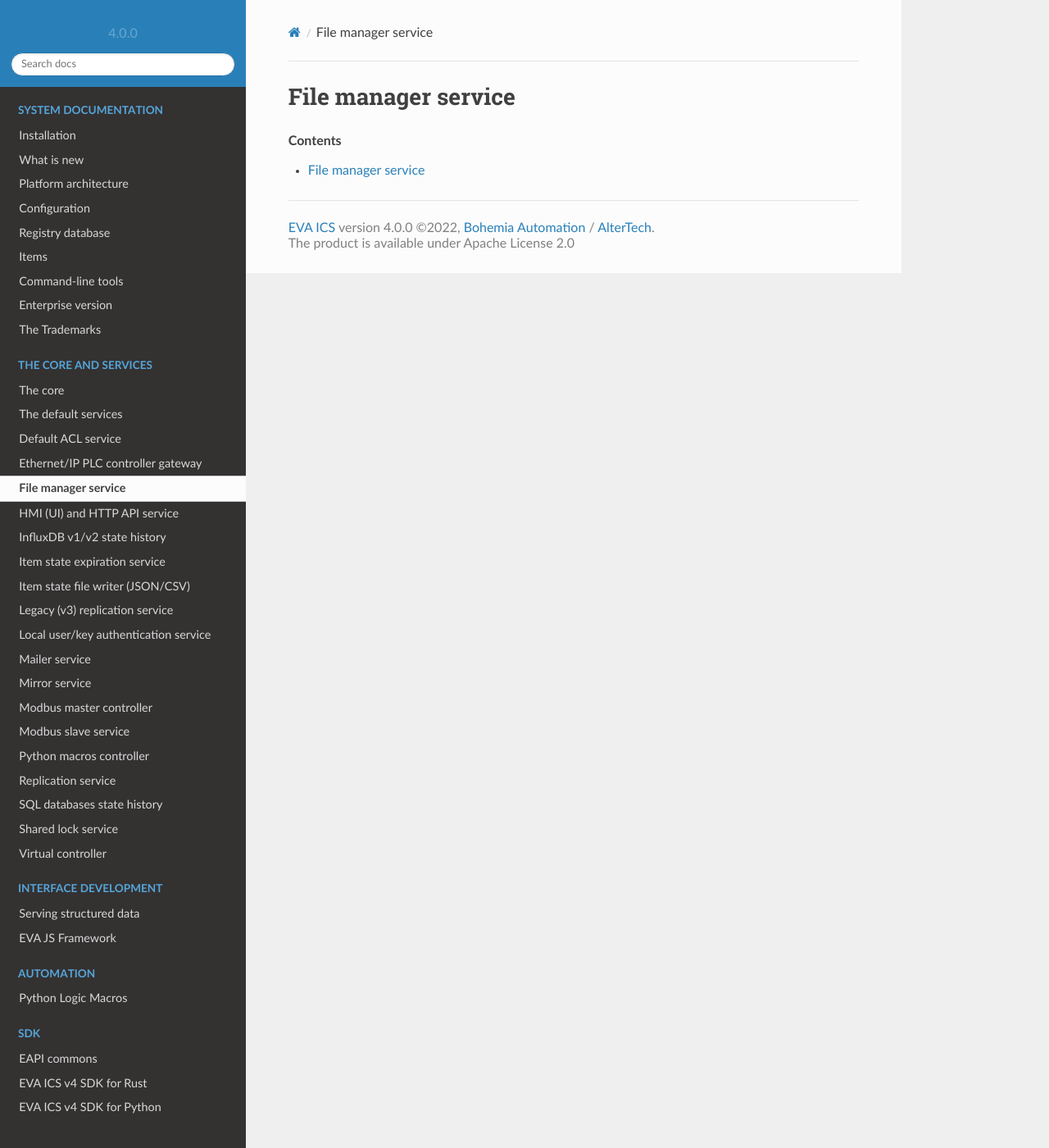
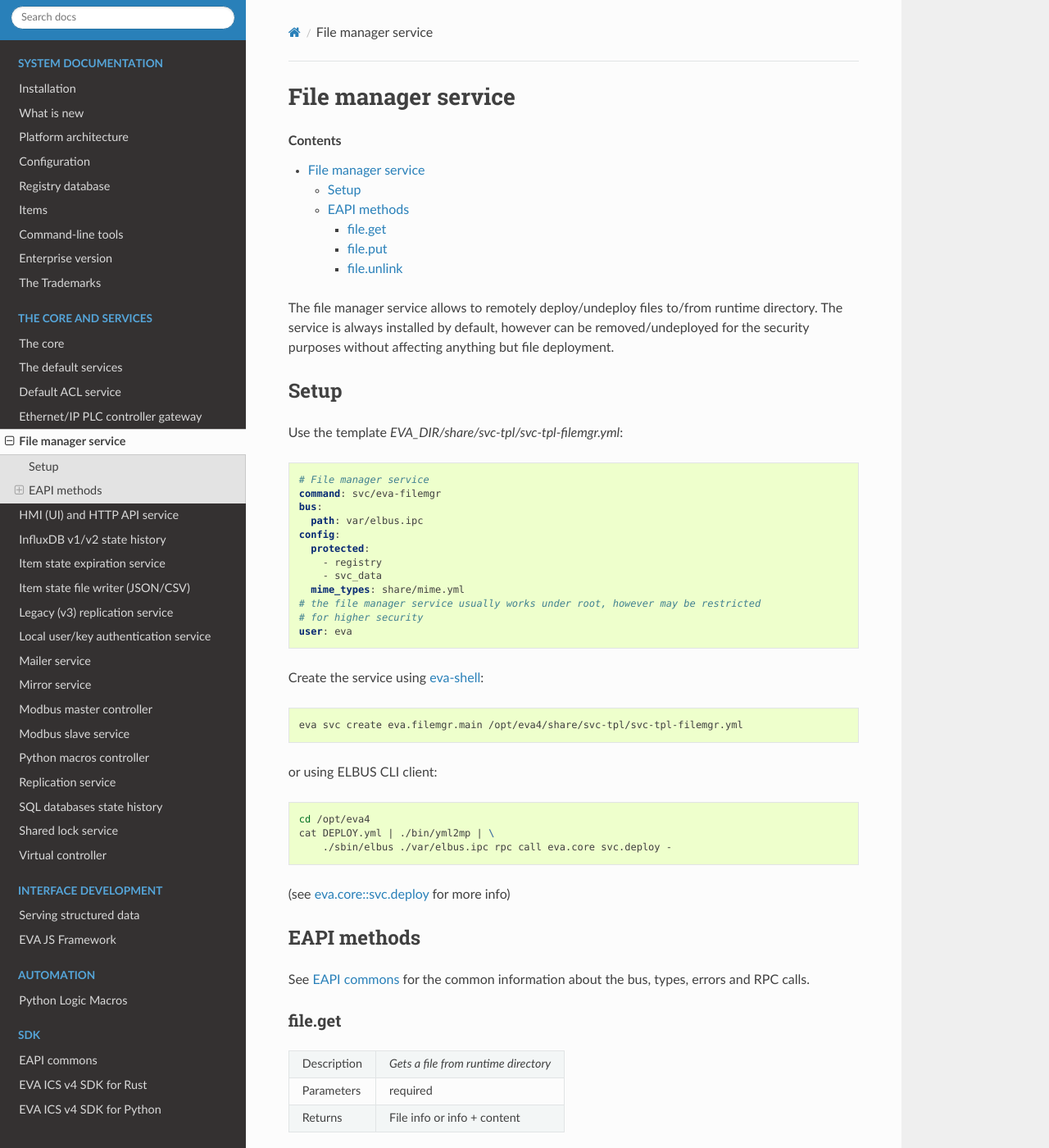
Before and after one commit to alttch/eva-doc, a Sphinx documentation site: the page built from doc/svc/eva-filemgr.rst, in a window 1280 px wide and 1400 px high. Shown: the whole window at 82% size. Built offline with Sphinx 7.4.7 and the Read the Docs theme 2.0.0, drawn with Linux system fonts in a browser that asks for light colours; pages that are not in the unit, such as notebooks, are missing from menus; some of the changed text lies outside the part shown.

Commit message:
filemgr eapi docs

```diff
--- a/doc/svc/eva-filemgr.rst
+++ b/doc/svc/eva-filemgr.rst
@@ -2,3 +2,154 @@ File manager service
 ********************
 
 .. contents::
+
+The file manager service allows to remotely deploy/undeploy files to/from
+runtime directory. The service is always installed by default, however can
+be removed/undeployed for the security purposes without affecting anything
+but file deployment.
+
+
+Setup
+=====
+
+Use the template *EVA_DIR/share/svc-tpl/svc-tpl-filemgr.yml*:
+
+.. literalinclude:: ../svc-tpl/svc-tpl-filemgr.yml
+   :language: yaml
+
+Create the service using :ref:`eva-shell`:
+
+.. code:: shell
+
+    eva svc create eva.filemgr.main /opt/eva4/share/svc-tpl/svc-tpl-filemgr.yml
+
+or using ELBUS CLI client:
+
+.. code:: shell
+
+    cd /opt/eva4
+    cat DEPLOY.yml | ./bin/yml2mp | \
+        ./sbin/elbus ./var/elbus.ipc rpc call eva.core svc.deploy -
+
+(see :ref:`eva.core::svc.deploy<eva.core__svc.deploy>` for more info)
+
+
+EAPI methods
+============
+
+See :doc:`/eapi` for the common information about the bus, types, errors and RPC calls.
+
+.. _eva.filemgr.main__file.get:
+
+file.get
+--------
+
+.. list-table::
+   :header-rows: 0
+
+   * - Description
+     - *Gets a file from runtime directory*
+   * - Parameters
+     - required
+   * - Returns
+     - File info or info + content
+
+.. list-table:: Parameters
+   :align: left
+
+   * - Name
+     - Type
+     - Description
+     - Required
+   * - **path**
+     - String
+     - Relative file path
+     - **yes**
+   * - **mode**
+     - String
+     - i/x/t/b (info, extended info, text, binary)
+     - no
+   * - **caller**
+     - String
+     - m/h (machine/human)
+     - no
+
+
+*Return payload example:*
+
+.. code:: json
+
+  {
+      "content_type": "application/x-yaml",
+      "modified": 1648693508.311287,
+      "path": "test.yml",
+      "permissions": 33188,
+      "size": 9
+  }
+
+
+.. _eva.filemgr.main__file.put:
+
+file.put
+--------
+
+.. list-table::
+   :header-rows: 0
+
+   * - Description
+     - *Puts a file into runtime directory*
+   * - Parameters
+     - required
+   * - Returns
+     - *nothing*
+
+.. list-table:: Parameters
+   :align: left
+
+   * - Name
+     - Type
+     - Description
+     - Required
+   * - **path**
+     - String
+     - Relative file path
+     - **yes**
+   * - **content**
+     - Vec<u8>/String
+     - File content
+     - **yes**
+   * - **permissions**
+     - u32/String/bool
+     - '0o755' for string, true/false for executable flag
+     - no
+   * - **sha256**
+     - Vec<u8><String>
+     - Check sha256 sum of the content before saving
+     - no
+
+.. _eva.filemgr.main__file.unlink:
+
+file.unlink
+-----------
+
+.. list-table::
+   :header-rows: 0
+
+   * - Description
+     - *Deletes file from runtime directory*
+   * - Parameters
+     - required
+   * - Returns
+     - *nothing*
+
+.. list-table:: Parameters
+   :align: left
+
+   * - Name
+     - Type
+     - Description
+     - Required
+   * - **path**
+     - String
+     - Relative file path
+     - **yes**
```
Also changed, not shown: doc/default_svcs.yml (+7 -0 lines).
